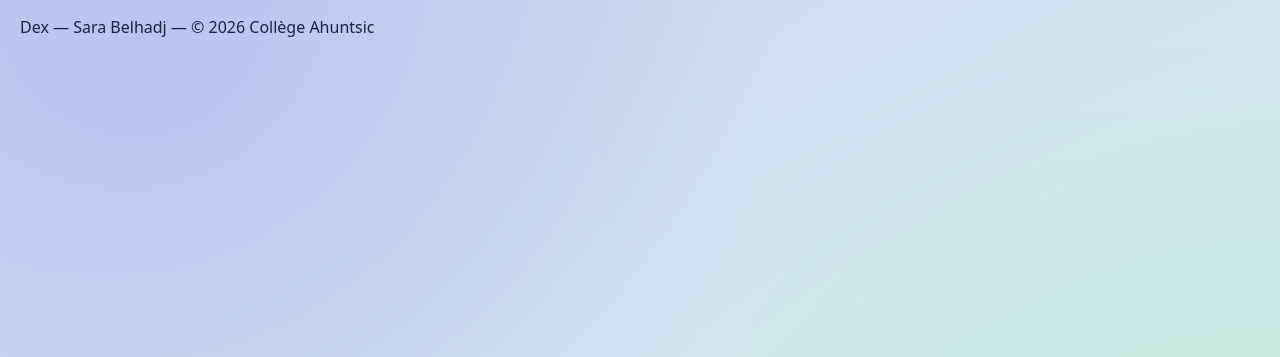
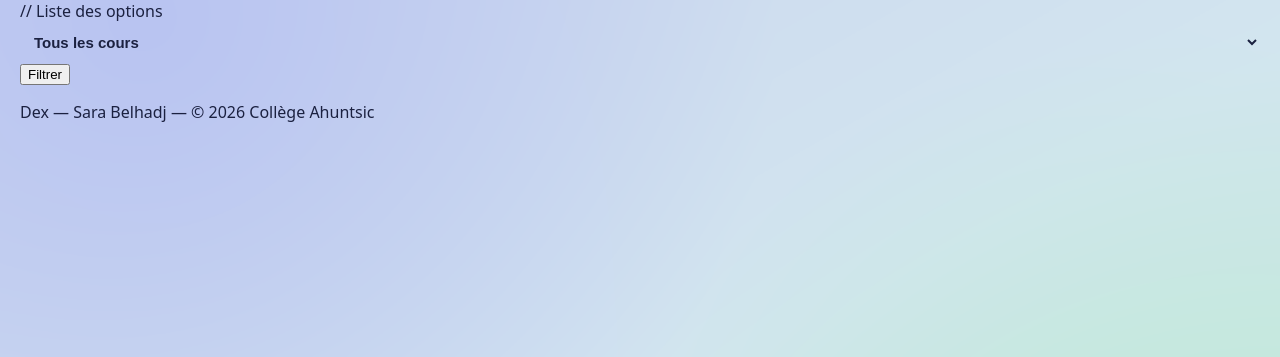
Before and after one commit to Sara-Belhadj/dex, a PHP site: page / in a window 1280 px wide. Shown: the part 63-420 px from the top of the page. Run offline with PHP 8.4, Linux system fonts and the light colour scheme; data that the repository does not hold is empty.

Commit message:
Add course filter form

```diff
--- a/index.php
+++ b/index.php
@@ -22,6 +22,20 @@
 
             $travaux = $request->fetchAll();
         ?>
+
+        // Liste des options
+        <form method="GET" action="index.php">
+            <select name="cours" id="course-list">
+                <option value="">Tous les cours</option>
+                <option value="420-244-AH">Bases de données applicatives</option>
+                <option value="420-245-AH">Programmation Web 1</option>
+                <option value="420-248-AH">Programmation Web 2</option>
+                <option value="420-253-AH">Projet de fin d’études</option>
+            </select>
+
+            <button type="submit">Filtrer</button>
+        </form>
+
         <?php $coursActuel = null; ?>
 
         <?php foreach ($travaux as $travail): ?>
```
